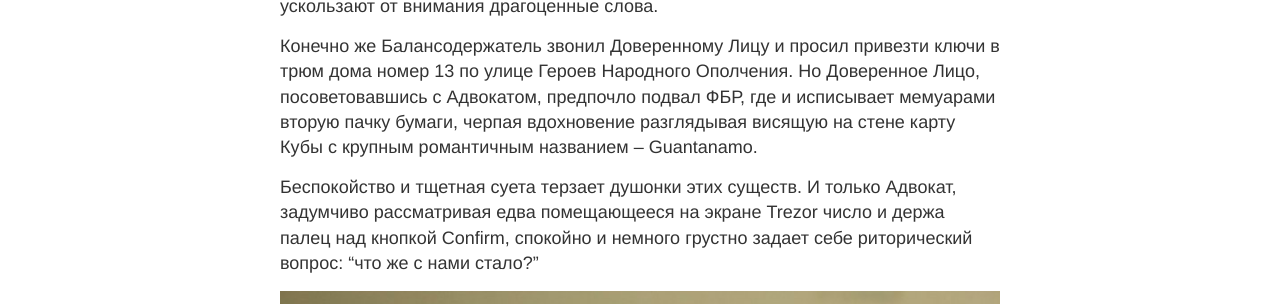
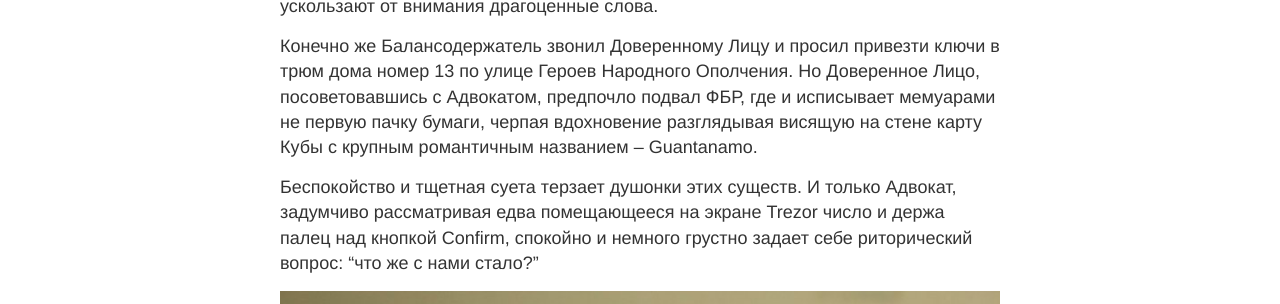
Before and after one commit to decrafts/r, a Jekyll site: the page built from _posts/2018/08/2018-08-11-wex.md, in a window 1280 px wide. Shown: the part 450-754 px from the top of the page. Built offline with Jekyll 4.4.1, drawn with Linux system fonts in a browser that asks for light colours; comment, search, counter and statistics services are not loaded.

Commit message:
Update 2018-08-11-wex.md

```diff
--- a/_posts/2018/08/2018-08-11-wex.md
+++ b/_posts/2018/08/2018-08-11-wex.md
@@ -9,7 +9,7 @@
 
 Балансодержатель честно пытается воспроизвести приватные ключи от холодных кошельков и в этом ему даже помогают нехитрые нагревательные приборы, но очень мешают всплывающие из памяти укоризненные лица рядовых, за которыми ускользают от внимания драгоценные слова.
 
-Конечно же Балансодержатель звонил Доверенному Лицу и просил привезти ключи в трюм дома номер 13 по улице Героев Народного Ополчения. Но Доверенное Лицо, посоветовавшись с Адвокатом, предпочло подвал ФБР, где и исписывает мемуарами вторую пачку бумаги, черпая вдохновение разглядывая висящую на стене карту Кубы с крупным романтичным названием – Guantanamo.
+Конечно же Балансодержатель звонил Доверенному Лицу и просил привезти ключи в трюм дома номер 13 по улице Героев Народного Ополчения. Но Доверенное Лицо, посоветовавшись с Адвокатом, предпочло подвал ФБР, где и исписывает мемуарами не первую пачку бумаги, черпая вдохновение разглядывая висящую на стене карту Кубы с крупным романтичным названием – Guantanamo.
 
 Беспокойство и тщетная суета терзает душонки этих существ. И только Адвокат, задумчиво рассматривая едва помещающееся на экране Trezor число и держа палец над кнопкой Confirm, спокойно и немного грустно задает себе риторический вопрос: “что же с нами стало?”
 
```
